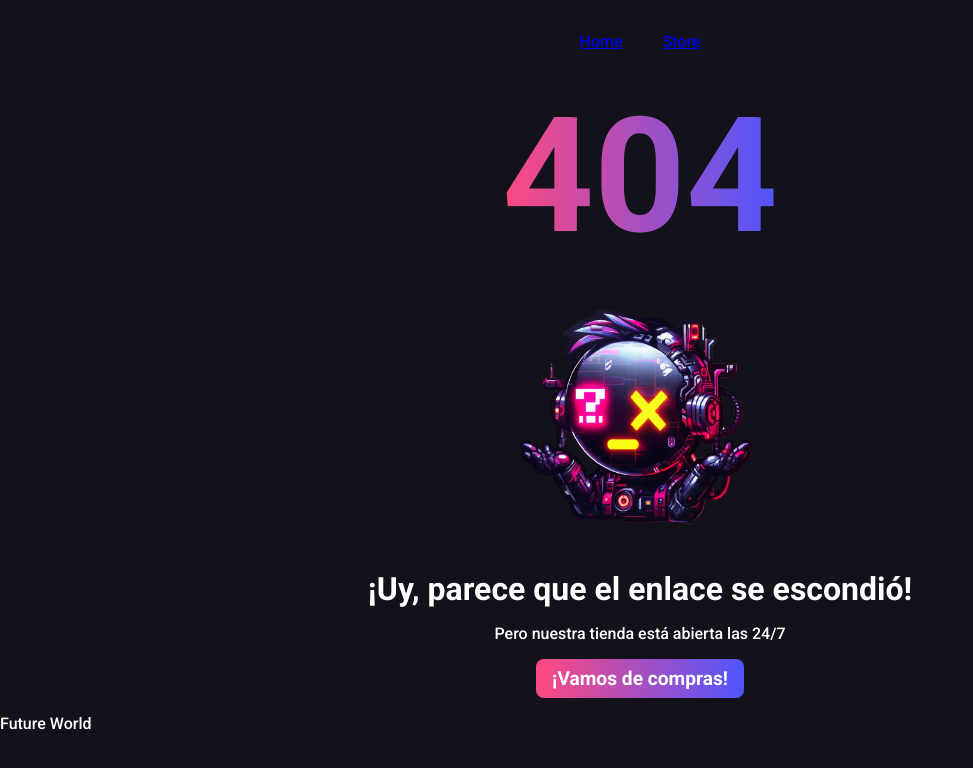
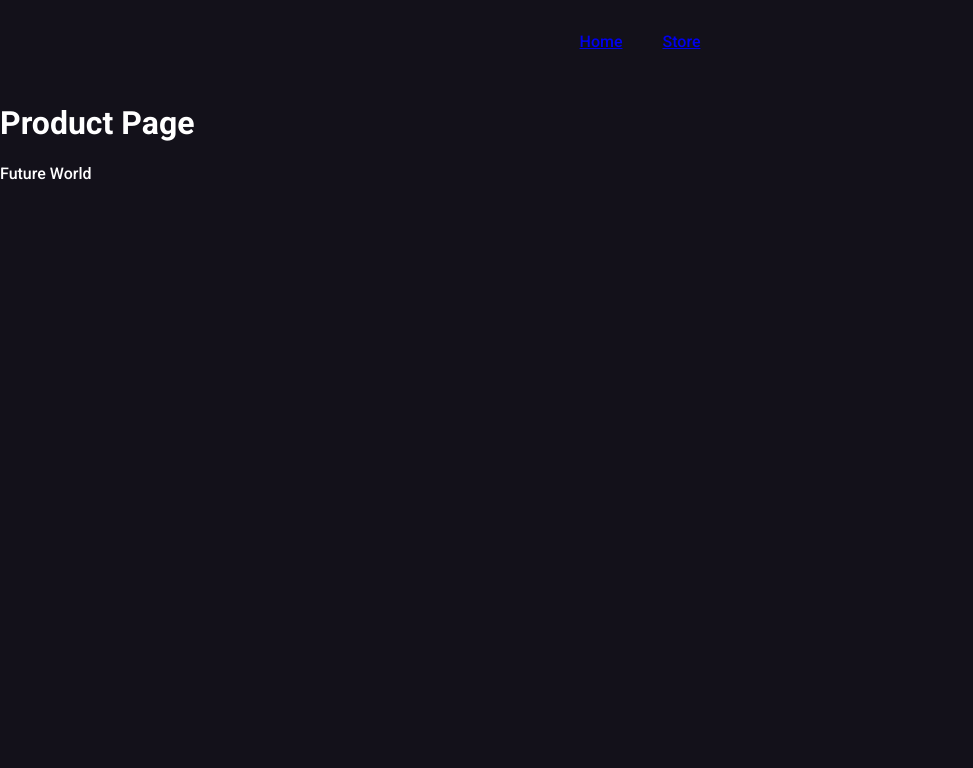
Before and after one commit to MiguelAngelMP10/next-store, a Next.js app: page /product in a window 1280 px wide. Before the commit this address had no page. Shown: the top 768 px of the page, without its empty margins (0-973 px from the left). Built offline with nearby package versions, Linux system fonts and the light colour scheme.

Commit message:
Data fetching de parámetros en el servidor y cliente

```diff
--- /dev/null
+++ b/src/app/product/page.tsx
@@ -0,0 +1,14 @@
+"use client"
+import { useParams, useSearchParams } from "next/navigation"
+
+
+export default function ProductPage(){
+  const params = useParams()
+  const searchParams = useSearchParams()
+  const id = searchParams.get("id")
+
+  console.log('searchParams', searchParams)
+  console.log('params', params);
+
+  return <h1>Product Page</h1>
+}
```
